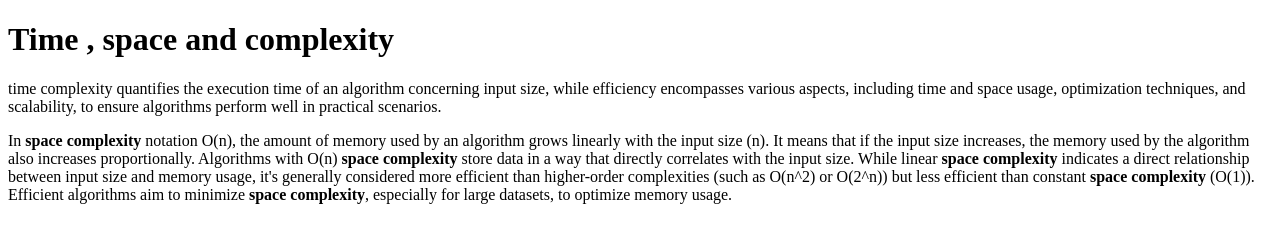
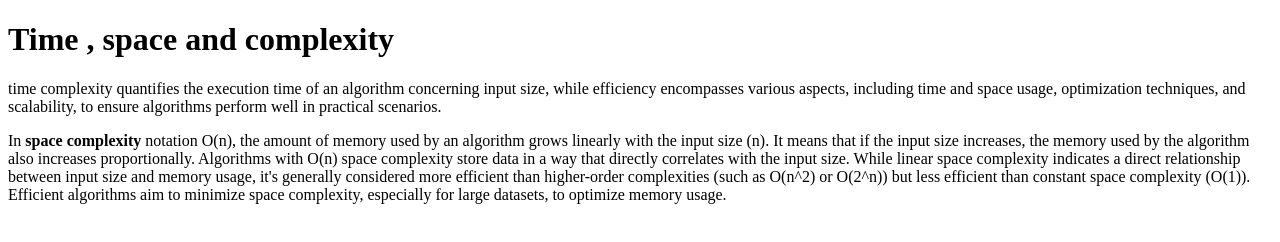
Before and after one commit to acciojob/time-and-space-complexity-mnaseeajit, a website: page main.html in a window 1280 px wide. Drawn offline with Linux system fonts and the light colour scheme.

Commit message:
created a submission

```diff
--- a/main.html
+++ b/main.html
@@ -12,7 +12,7 @@
 </script>
 	<h1>Time , space and complexity</h1>
 	<p>time complexity quantifies the execution time of an algorithm concerning input size, while efficiency encompasses various aspects, including time and space usage, optimization techniques, and scalability, to ensure algorithms perform well in practical scenarios.</p>
-    <p>In <b>space complexity</b> notation O(n), the amount of memory used by an algorithm grows linearly with the input size (n). It means that if the input size increases, the memory used by the algorithm also increases proportionally. Algorithms with O(n) <b>space complexity</b> store data in a way that directly correlates with the input size. While linear <b>space complexity</b> indicates a direct relationship between input size and memory usage, it's generally considered more efficient than higher-order complexities (such as O(n^2) or O(2^n)) but less efficient than constant <b>space complexity</b> (O(1)). Efficient algorithms aim to minimize <b>space complexity</b>, especially for large datasets, to optimize memory usage.</p>
+    <p>In <b>space complexity</b> notation O(n), the amount of memory used by an algorithm grows linearly with the input size (n). It means that if the input size increases, the memory used by the algorithm also increases proportionally. Algorithms with O(n) space complexity store data in a way that directly correlates with the input size. While linear space complexity indicates a direct relationship between input size and memory usage, it's generally considered more efficient than higher-order complexities (such as O(n^2) or O(2^n)) but less efficient than constant space complexity (O(1)). Efficient algorithms aim to minimize space complexity, especially for large datasets, to optimize memory usage.</p>
 </body>
 
 </html>
```
